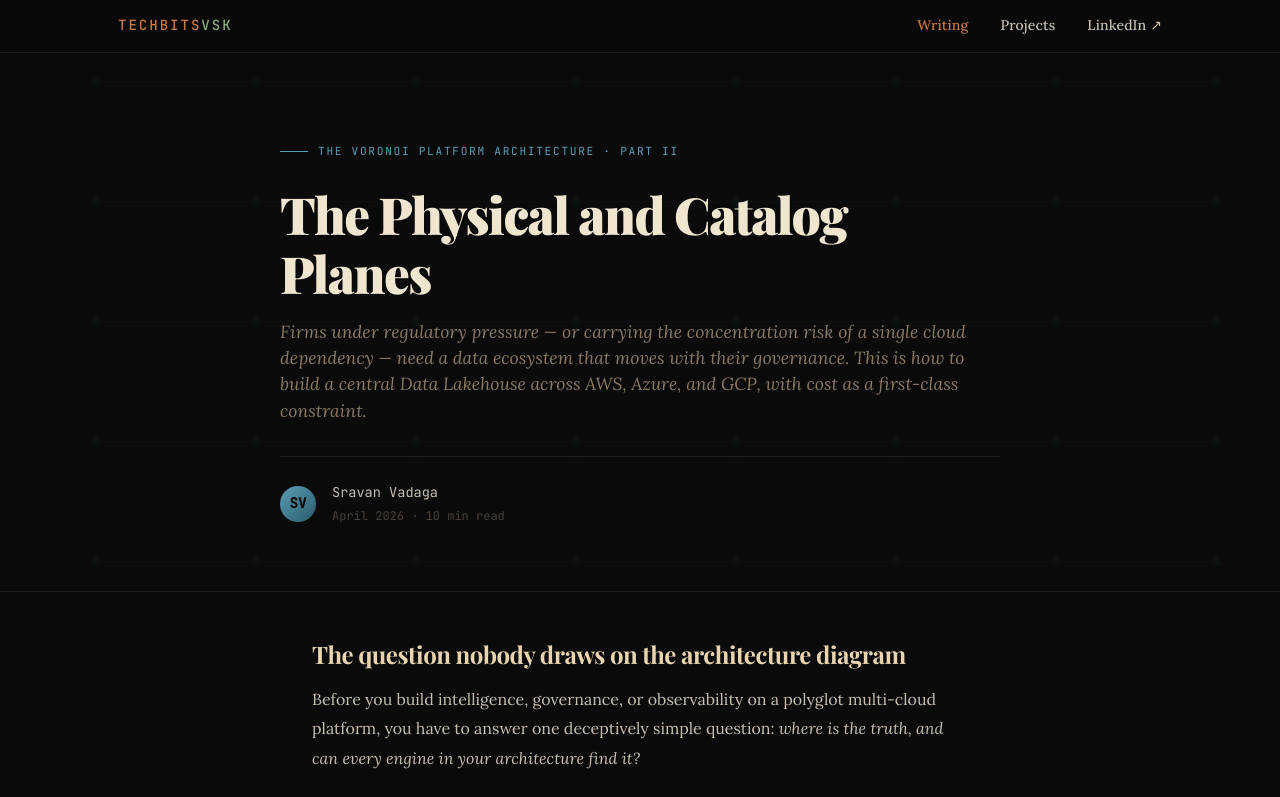
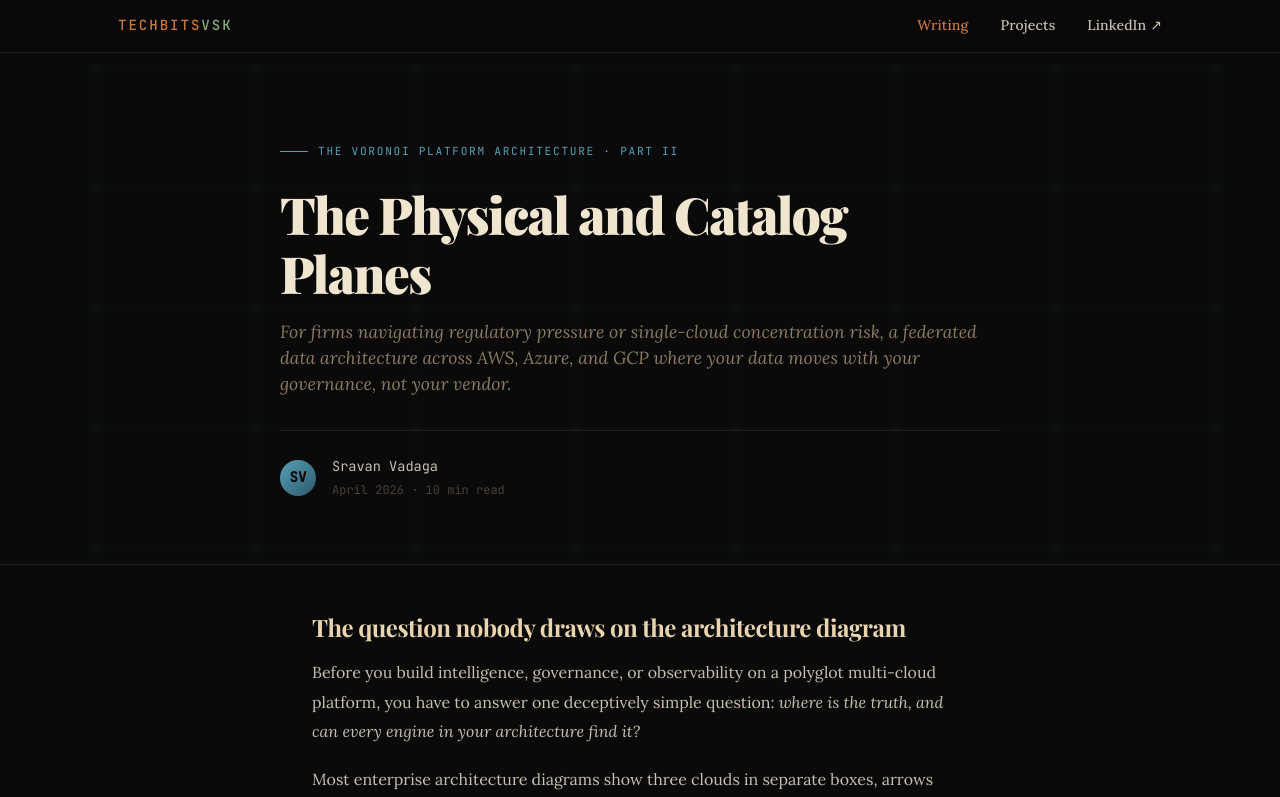
Before and after one commit to techbitsvsk/techbitsvsk.github.io, a React (Vite) app: page /#/writing/voronoi-ii in a window 1280 px wide. Shown: the top 797 px of the page. Built offline with nearby package versions, Linux system fonts and the light colour scheme; a web font is replaced by a local one.

Commit message:
Fix issues

```diff
--- a/src/pages/VoronoiPost2.jsx
+++ b/src/pages/VoronoiPost2.jsx
@@ -975,7 +975,7 @@ export default function VoronoiPost2() {
             The Physical and Catalog Planes
           </h1>
           <p style={{ fontFamily: "'Lora', Georgia, serif", fontSize: "1.1rem", fontStyle: "italic", color: "#8a7a65", marginBottom: "2rem", lineHeight: 1.5 }}>
-            Firms under regulatory pressure — or carrying the concentration risk of a single cloud dependency — need a data ecosystem that moves with their governance. This is how to build a central Data Lakehouse across AWS, Azure, and GCP, with cost as a first-class constraint.
+            For firms navigating regulatory pressure or single-cloud concentration risk, a federated data architecture across AWS, Azure, and GCP where your data moves with your governance, not your vendor.
           </p>
           <div style={{ display: "flex", alignItems: "center", gap: 16, paddingTop: "1.5rem", borderTop: "1px solid #1e1e1e" }}>
             <div style={{ width: 36, height: 36, borderRadius: "50%", background: `linear-gradient(135deg, ${ACCENT}, #2a5a6a)`, display: "flex", alignItems: "center", justifyContent: "center", color: "#0a0a0a", fontWeight: 700, fontSize: 14, fontFamily: "'JetBrains Mono', monospace" }}>SV</div>
```
